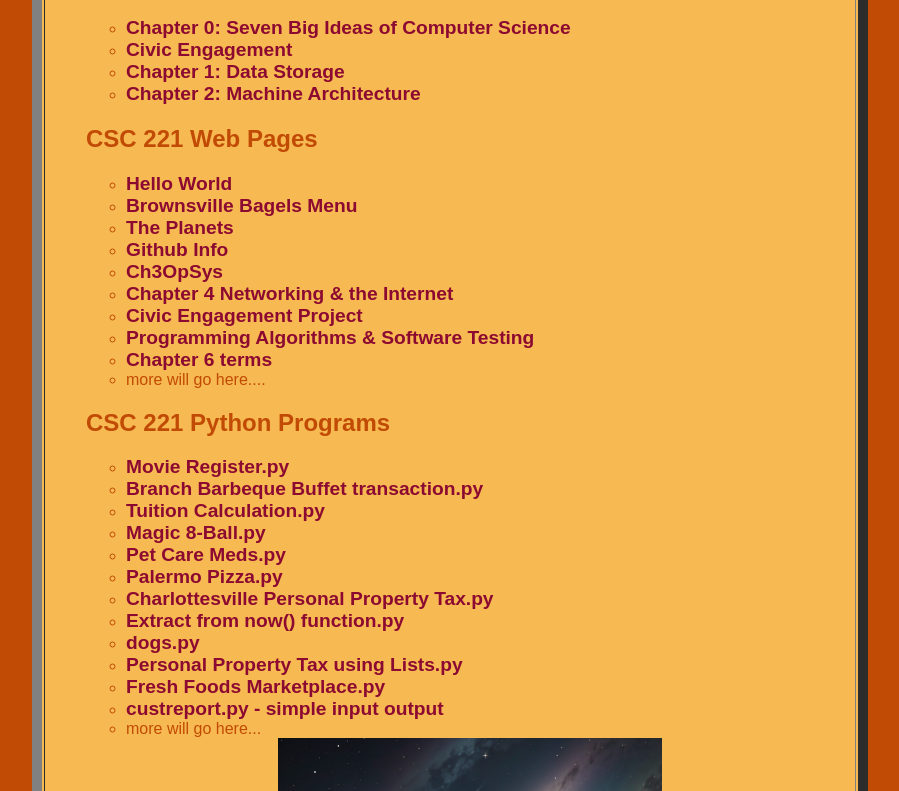
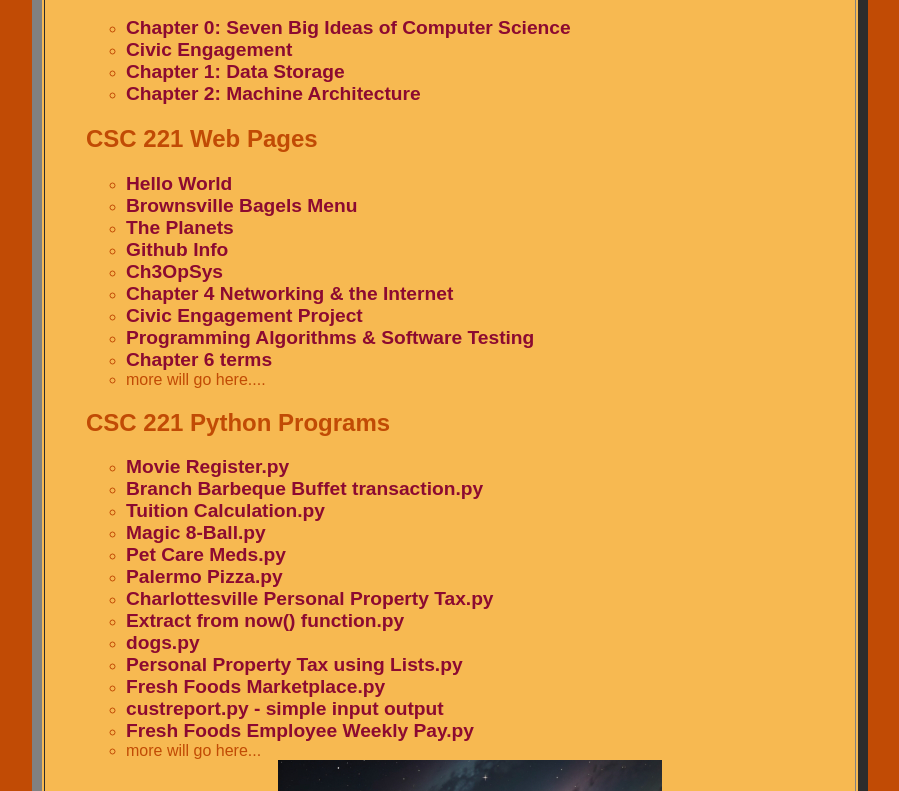
Before and after one commit to arashtajalli-pvcc/arashtajalli-pvcc.github.io, a plain HTML site: page index.html in a window 1280 px wide. Shown: the part 161-952 px from the top of the page, without its empty margins (190-1089 px from the left). Drawn offline with Linux system fonts and the light colour scheme.

Commit message:
Update index.html

```diff
--- a/index.html
+++ b/index.html
@@ -77,6 +77,7 @@
                     <li><a href="perproptaxlists.py">Personal Property Tax using Lists.py</a></li>
                     <li><a href="freshfoods.py">Fresh Foods Marketplace.py</a></li>
                     <li><a href="custreport.py">custreport.py - simple input output</a></li>
+                    <li><a href="ffout.py">Fresh Foods Employee Weekly Pay.py</a></li>
                     <li>more will go here...</li>
             </ul>
 
```
